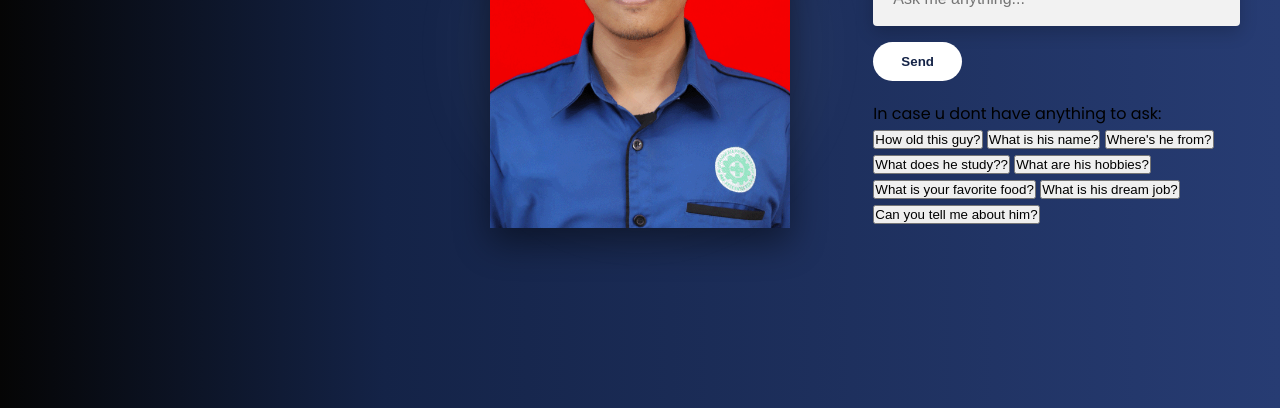
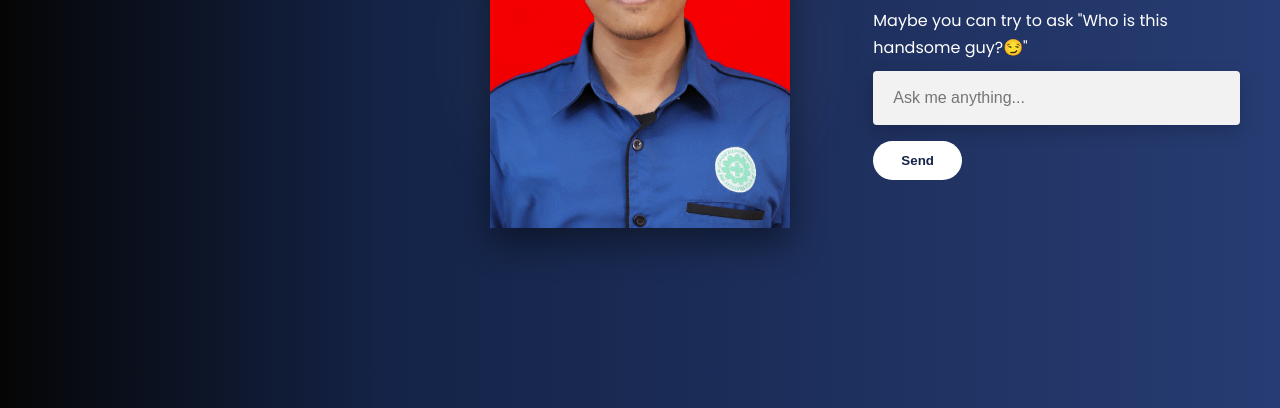
Before and after one commit to Mcghfry/portofolio-masghifary, a plain HTML site: page index.html in a window 1280 px wide. Shown: the part 392-800 px from the top of the page. Drawn offline with Linux system fonts and the light colour scheme.

Commit message:
Update index.html

```diff
--- a/index.html
+++ b/index.html
@@ -83,6 +83,7 @@ document.querySelectorAll('.suggestion-btn').forEach(btn => {
       <div class="right-box">
         <h2>Ask me!</h2>
         <p class="description">If you have any questions, feel free to ask me anything. My assistant will do her best to answer your questions.</p>
+        <p class="description">Maybe you can try to ask "Who is this handsome guy?😏"</p>
 
 <form class="ask-form" onsubmit="event.preventDefault(); sendQuestion();">
   <input id="questionInput" type="text" placeholder="Ask me anything..." required>
@@ -90,24 +91,6 @@ document.querySelectorAll('.suggestion-btn').forEach(btn => {
 </form>
 
 <div id="messages" class="messages"></div>
-
-    <!-- Saran pertanyaan -->
-    <div class="suggestions">
-      <p class="suggestion-title">In case u dont have anything to ask:</p>
-
-      <div class="suggestion-buttons">
-        <button type="button" class="suggestion-btn">How old this guy?</button>
-        <button type="button" class="suggestion-btn">What is his name?</button>
-        <button type="button" class="suggestion-btn">Where's he from?</button>
-        <button type="button" class="suggestion-btn">What does he study??</button>
-        <button type="button" class="suggestion-btn">What are his hobbies?</button>
-        <button type="button" class="suggestion-btn">What is your favorite food?</button>
-        <button type="button" class="suggestion-btn">What is his dream job?</button>
-        <button type="button" class="suggestion-btn">Can you tell me about him?</button>
-      </div>
-
-    </div>
-
       </div>
 
     </div>
```
